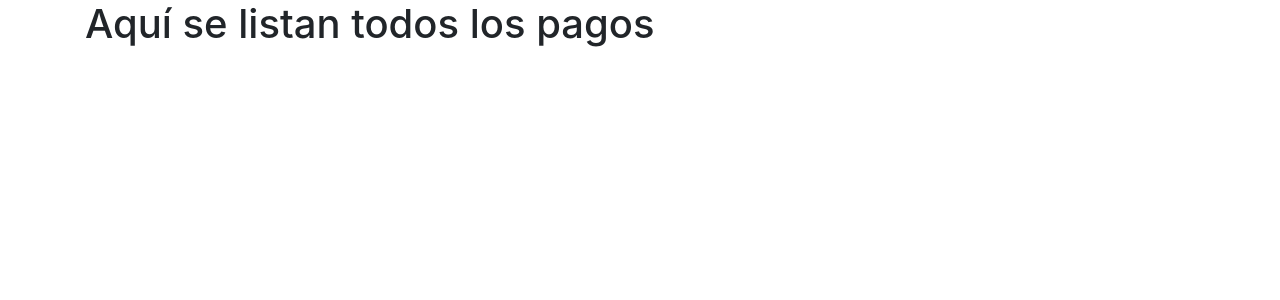
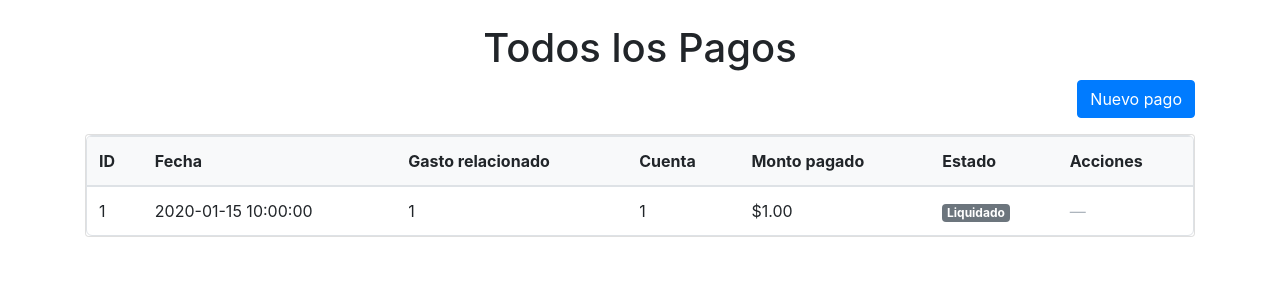
Before and after one commit to ccvillatoror/prueba-rgv-ConsultorJrTec, a Flask app: page /pagos in a window 1280 px wide. Shown: the part 56-356 px from the top of the page. Run offline with Flask 3, Linux system fonts and the light colour scheme; a user stored in the database is signed in; tables that the repository leaves empty hold one stand-in row (values such as "Sample post"); some libraries are stand-ins or nearby versions.

Commit message:
Ahora se pueden ver los pagos, aprobarlos y cancelarlos.

```diff
--- a/src/templates/ver_gastos.html
+++ b/src/templates/ver_gastos.html
@@ -40,7 +40,7 @@
 </div>
 
 <div class="card">
-  <div class="tabla-pagos-wrapper">
+  <div class="tabla-gastos-wrapper">
     <table class="table table-hover tabla-gastos m-0">
       <thead>
         <tr>
--- a/src/templates/ver_pagos.html
+++ b/src/templates/ver_pagos.html
@@ -1,2 +1,140 @@
 {% extends "base.html" %} {% block title %}Pagos{% endblock %} {% block content
-%} <h1>Aquí se listan todos los pagos</h1>{% endblock %}
+%}
+
+<style>
+  .tabla-pagos-wrapper {
+    max-height: 480px;
+    overflow-y: auto;
+    border: 1px solid #dee2e6;
+    border-radius: 6px;
+  }
+
+  .tabla-pagos thead th {
+    position: sticky;
+    top: 0;
+    background: #f8f9fa;
+    z-index: 1;
+  }
+
+  .tabla-pagos td, .tabla-pagos th {
+    vertical-align: middle;
+    white-space: nowrap;
+  }
+
+  .tabla-pagos .acciones {
+    display: flex;
+    gap: 6px;
+  }
+
+  .tabla-pagos .sin-acciones {
+    color: #adb5bd;
+  }
+</style>
+
+<div class="mt-4 mb-3">
+  <h1 class="text-center">Todos los Pagos</h1>
+  <div class="d-flex justify-content-end">
+    <a href="/pagos/nuevo" class="btn btn-primary">Nuevo pago</a>
+  </div>
+</div>
+
+<div class="card">
+  <div class="tabla-pagos-wrapper">
+    <table class="table table-hover tabla-pagos m-0">
+      <thead>
+        <tr>
+          <th>ID</th>
+          <th>Fecha</th>
+          <th>Gasto relacionado</th>
+          <th>Cuenta</th>
+          <th>Monto pagado</th>
+          <th>Estado</th>
+          <th>Acciones</th>
+        </tr>
+      </thead>
+      <tbody id="tabla-pagos-body">
+        {% for pago in pagos %}
+        <tr id="fila-{{ pago.id }}">
+          <td>{{ pago.id }}</td>
+          <td>{{ pago.fecha }}</td>
+          <td>{{ pago.id_gasto }}</td>
+          <td>{{ pago.cuenta }}</td>
+          <td>${{ "%.2f"|format(pago.monto_pagado) }}</td>
+          <td>
+            {% if pago.estado == "En proceso" %}
+              <span class="badge badge-warning">{{ pago.estado }}</span>
+            {% elif pago.estado == "Aprobado" %}
+              <span class="badge badge-primary">{{ pago.estado }}</span>
+            {% elif pago.estado == "Cancelado" %}
+              <span class="badge badge-danger">{{ pago.estado }}</span>
+            {% else %}
+              <span class="badge badge-secondary">{{ pago.estado }}</span>
+            {% endif %}
+          </td>
+          <td>
+            {% if pago.estado == "En proceso" %}
+              <div class="acciones">
+                <button class="btn btn-sm btn-primary" onclick="aprobarPago({{ pago.id }})">Aprobado</button>
+                <button class="btn btn-sm btn-outline-danger" onclick="cancelarPago({{ pago.id }})">Cancelar</button>
+              </div>
+            {% else %}
+              <span class="sin-acciones">—</span>
+            {% endif %}
+          </td>
+        </tr>
+        {% else %}
+        <tr>
+          <td colspan="7" class="text-center text-muted py-4">No hay pagos para mostrar.</td>
+        </tr>
+        {% endfor %}
+      </tbody>
+    </table>
+  </div>
+</div>
+{% endblock %}
+
+{% block javascript %}
+{{ super() }}
+<script type="text/javascript">
+  function aprobarPago(pago_id) {
+    const confirmado = window.confirm("¿Seguro que quiere aprobar el pago? \nEsta acción no se puede deshacer.");
+
+    if (!confirmado) {
+      window.location.href = "/pagos";
+      return;
+    }
+
+    fetch("/aprobar-pago", {
+      method: "POST",
+      headers: { "Content-Type": "application/json" },
+      body: JSON.stringify({ pago_id: pago_id }),
+    })
+      .then((res) => {
+        if (!res.ok) throw new Error("Error al aprobar el pago");
+        window.location.href = "/pagos";
+      })
+      .catch((err) => console.error(err));
+  }
+
+
+  function cancelarPago(pago_id) {
+    const confirmado = window.confirm("¿Estás seguro de que quieres cancelar este pago? \nEsta acción no se puede deshacer.");
+
+    if (!confirmado) {
+      window.location.href = "/pagos";
+      return;
+    }
+
+    fetch("/cancelar-pago", {
+      method: "POST",
+      headers: { "Content-Type": "application/json" },
+      body: JSON.stringify({ pago_id: pago_id }),
+    })
+      .then((res) => {
+        if (!res.ok) throw new Error("Error al cancelar el pago");
+        window.location.href = "/pagos";
+      })
+      .catch((err) => console.error(err));
+  }
+</script>
+{% endblock %}
--- a/src/views.py
+++ b/src/views.py
@@ -134,7 +134,10 @@ def cancelar_gasto():
 @view_bp.route('/pagos')
 @login_required
 def pagos():
-    return render_template('ver_pagos.html', user=current_user)
+    todos_pagos = db.session.execute(
+        db.select(Pagos).order_by(Pagos.id)
+    ).scalars().all()
+    return render_template('ver_pagos.html', user=current_user, pagos=todos_pagos)
 
 @view_bp.route('/pagos/nuevo/', methods=['GET', 'POST'])
 @view_bp.route('/pagos/nuevo', methods=['GET', 'POST'])
@@ -181,3 +184,59 @@ def nuevo_pago():
 
 
     return render_template('nuevo_pago.html', user=current_user, gastos_aprobados=gastos_aprobados, cuentas=cuentas, gasto_seleccionado=gasto_seleccionado)
+
+@view_bp.route('/aprobar-pago', methods=['POST'])
+@login_required
+def aprobar_pago():
+    data = request.get_json()
+    pago_id = data.get('pago_id')
+
+    pago_bd = db.session.get(Pagos, pago_id)
+
+    if not pago_bd:
+        flash('Artículo no econtroado', category='error')
+        return jsonify({'error': 'Artículo no encontrado'}), 404
+    try:
+        db.session.execute(
+            update(Pagos)
+            .where(Pagos.id == pago_id)
+            .values(estado='Aprobado')
+            )
+
+        db.session.commit()
+
+    except InternalError as e:
+        descripción_error = str(e.orig).split('CONTEXT')[0]
+        flash(descripción_error, category='error')
+        db.session.rollback()
+        return jsonify({'error': descripción_error}), 404
+
+    return jsonify({'success': True})
+
+@view_bp.route('/cancelar-pago', methods=['POST'])
+@login_required
+def cancelar_pago():
+    data = request.get_json(force=True)
+    pago_id = data.get('pago_id')
+
+    pago_bd = db.session.get(Pagos, pago_id)
+
+    if not pago_bd:
+        flash('Artículo no encontrado', category='error')
+        return jsonify({'error': 'Artículo no encontrado'}), 404
+    try:
+        db.session.execute(
+            update(Pagos)
+            .where(Pagos.id == pago_id)
+            .values(estado='Cancelado')
+            )
+
+        db.session.commit()
+
+    except InternalError as e:
+        descripción_error = str(e.orig).split('CONTEXT')[0]
+        flash(descripción_error, category='error')
+        db.session.rollback()
+        return jsonify({'error': descripción_error}), 404
+
+    return jsonify({'success': True})
```
